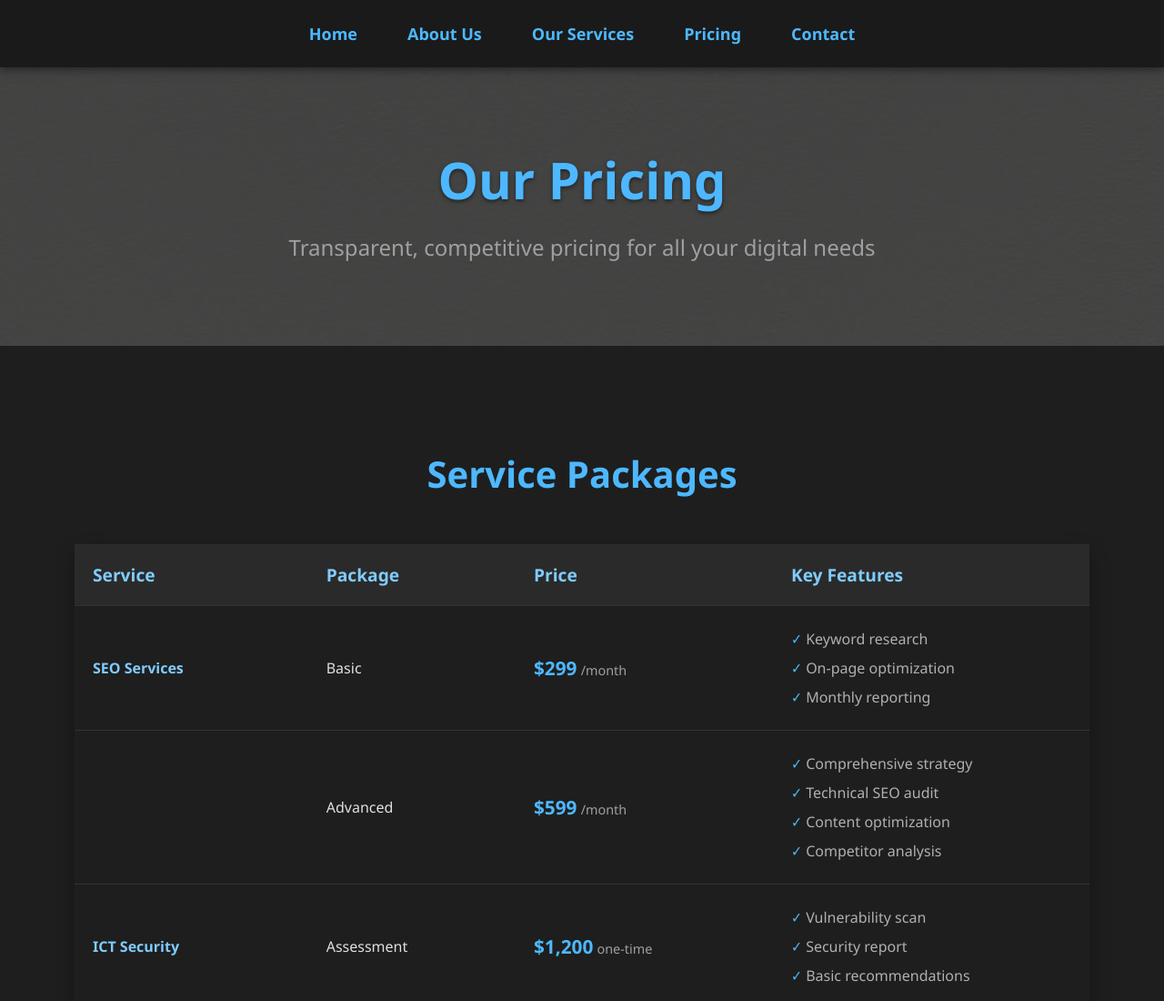
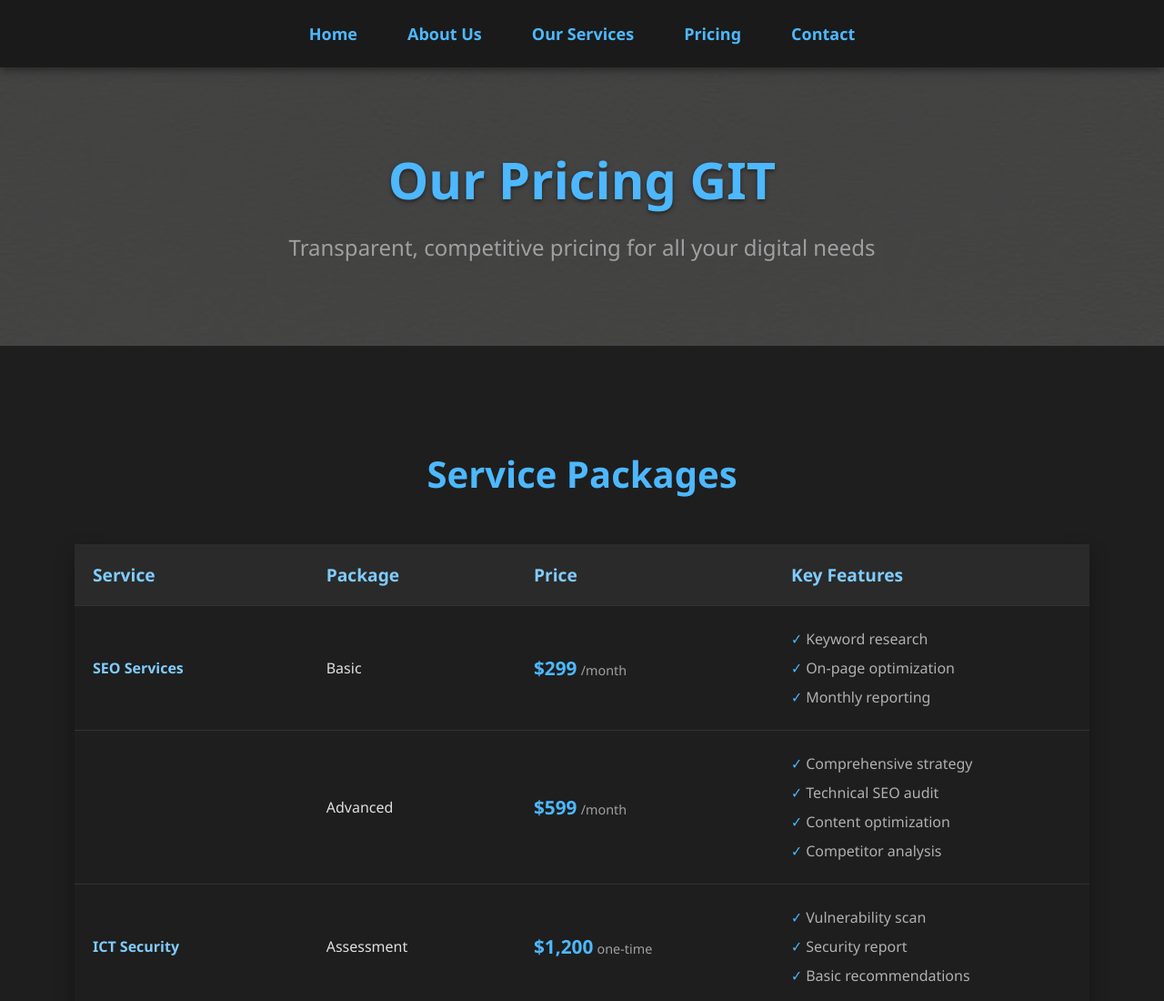
Before and after one commit to mike4pres/sereneville, a plain HTML site: page pricing.html in a window 1280 px wide. Shown: the top 1100 px of the page at 91% size. Drawn offline with Linux system fonts and the light colour scheme.

Commit message:
Update pricing.html

```diff
--- a/pricing.html
+++ b/pricing.html
@@ -207,7 +207,7 @@
    </nav>
 
    <section class="hero">
-      <h1>Our Pricing</h1>
+      <h1>Our Pricing GIT</h1>
       <p class="tagline">Transparent, competitive pricing for all your digital needs</p>
    </section>
 
@@ -403,4 +403,5 @@
    </footer>
 
 </body>
+
 </html>
```
